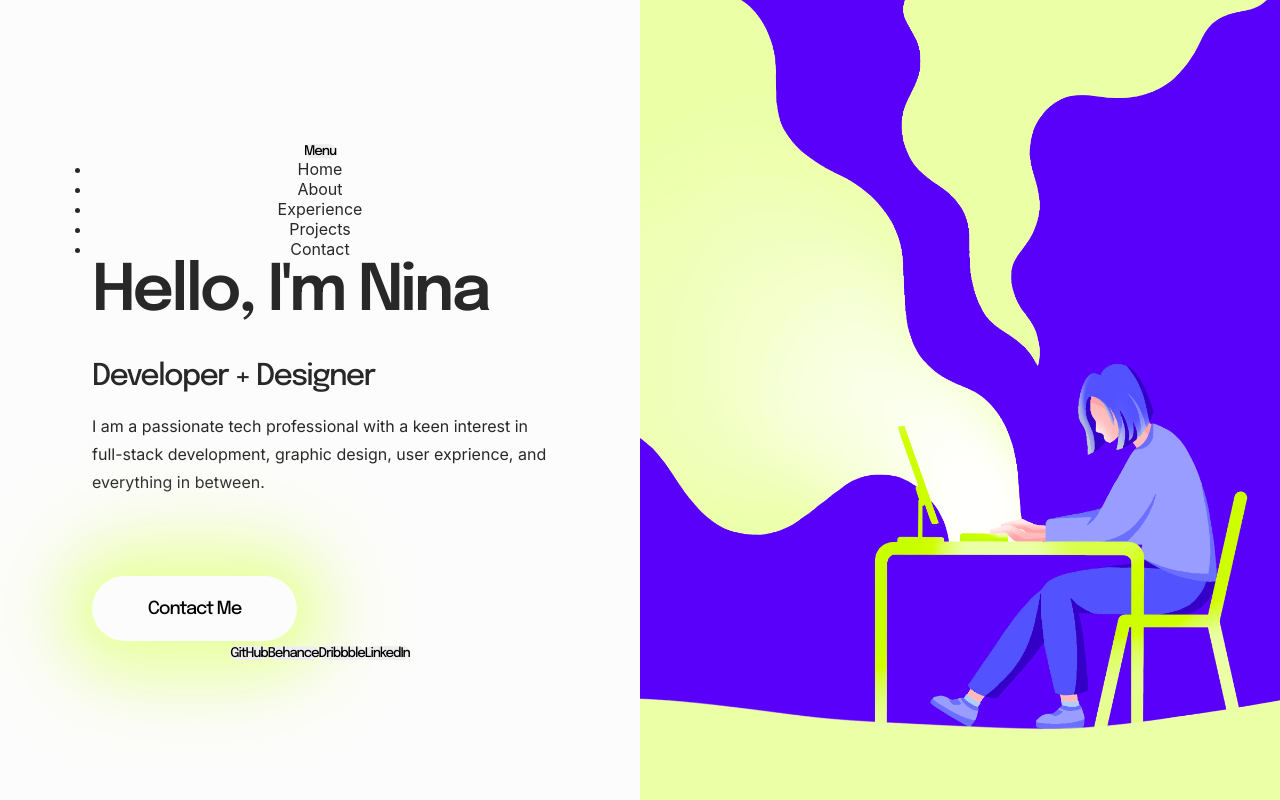
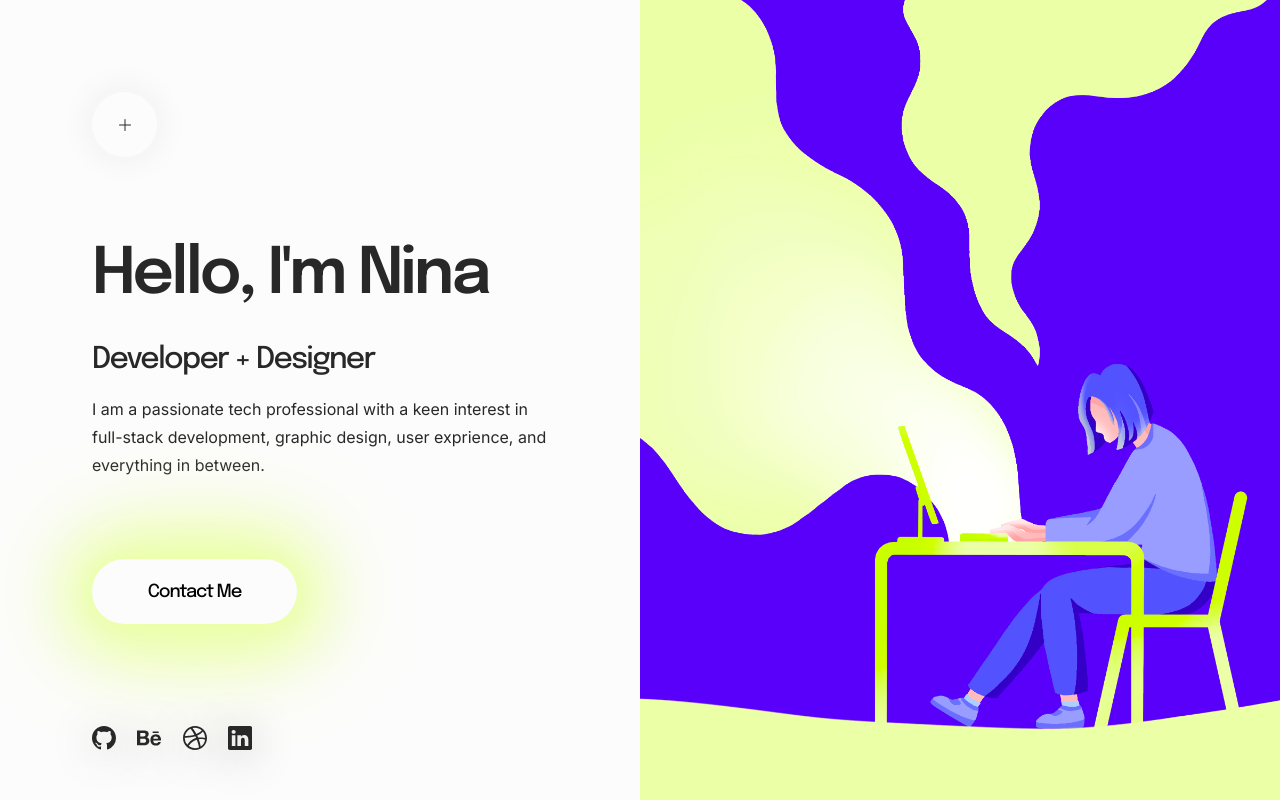
Before and after one commit to ninaespiritu/Nina-Espiritu, a React (Create React App) app: page / in a window 1280 px wide. Shown: the top 800 px of the page. Built offline with nearby package versions, Linux system fonts and the light colour scheme.

Commit message:
Add style to Socials and Navbar

```diff
--- a/src/App.css
+++ b/src/App.css
@@ -37,6 +37,10 @@
   margin: 0;
   padding: 0;
   box-sizing: border-box;
+}
+
+html {
+  scroll-behavior: smooth;
 }
 
 h1, h2, h3, h4 {
--- a/src/components/Navbar.js
+++ b/src/components/Navbar.js
@@ -1,5 +1,6 @@
+import "../styles/Navbar.css";
 import { useState } from "react";
-import "../styles/Navbar.css";
+import { BsPlusLg } from "react-icons/bs";
 
 const Navbar = () => {
 	const [click, setClick] = useState(false);
@@ -7,27 +8,28 @@ const Navbar = () => {
 	const handleClick = () => setClick(!click);
 
 	return (
-		<nav>
-			<div onClick={handleClick}>
-				{click ? <button>Close</button> : <button>Menu</button>}
-			</div>
+		<nav className={click ? "navbar active" : "navbar"} onClick={handleClick}>
 
-			<ul>
-				<li>
-					<a href="#home">Home</a>
-				</li>
-				<li>
-					<a href="#about">About</a>
-				</li>
-				<li>
-					<a href="#experience">Experience</a>
-				</li>
-				<li>
-					<a href="#projects">Projects</a>
-				</li>
-				<li>
-					<a href="#contact">Contact</a>
-				</li>
+				<div className={click ? "nav-icons active" : "nav-icons"}>
+					<BsPlusLg />
+				</div>
+
+			<ul className={click ? "nav-items active" : "nav-items"}>
+				<a href="#home">
+					<li onClick={handleClick}>Home</li>
+				</a>
+				<a href="#about">
+					<li onClick={handleClick}>About</li>
+				</a>
+				<a href="#experience">
+					<li onClick={handleClick}>Experience</li>
+				</a>
+				<a href="#projects">
+					<li onClick={handleClick}>Projects</li>
+				</a>
+				<a href="#contact">
+					<li onClick={handleClick}>Contact</li>
+				</a>
 			</ul>
 		</nav>
 	);
--- a/src/components/Socials.js
+++ b/src/components/Socials.js
@@ -1,19 +1,44 @@
 import "../styles/Socials.css";
+import { BsBehance, BsDribbble, BsGithub, BsLinkedin } from "react-icons/bs";
 
 const Socials = () => {
 	return (
-		<div>
-			<a href="https://github.com/ninaespiritu" target="_blank" rel="noopener noreferrer">
-				<button>GitHub</button>
+		<div className="socials">
+			<a
+				href="https://github.com/ninaespiritu"
+				target="_blank"
+				rel="noopener noreferrer"
+			>
+				<div>
+					<BsGithub size="1.5em" />
+				</div>
 			</a>
-      <a href="https://www.behance.net/ninaespiritu" target="_blank" rel="noopener noreferrer">
-				<button>Behance</button>
+			<a
+				href="https://www.behance.net/ninaespiritu"
+				target="_blank"
+				rel="noopener noreferrer"
+			>
+				<div>
+					<BsBehance size="1.5em" />
+				</div>
 			</a>
-      <a href="https://dribbble.com/ninaespiritu" target="_blank" rel="noopener noreferrer">
-				<button>Dribbble</button>
+			<a
+				href="https://dribbble.com/ninaespiritu"
+				target="_blank"
+				rel="noopener noreferrer"
+			>
+				<div>
+					<BsDribbble size="1.5em" />
+				</div>
 			</a>
-      <a href="https://www.linkedin.com/in/nina-espiritu/" target="_blank" rel="noopener noreferrer">
-				<button>LinkedIn</button>
+			<a
+				href="https://www.linkedin.com/in/nina-espiritu/"
+				target="_blank"
+				rel="noopener noreferrer"
+			>
+				<div>
+					<BsLinkedin size="1.5em" />
+				</div>
 			</a>
 		</div>
 	);
--- a/src/styles/Intro.css
+++ b/src/styles/Intro.css
@@ -1,21 +1,21 @@
 .intro {
   position: fixed;
   z-index: 1000;
-  padding: var(--padding);
+  padding: var(--padding) var(--padding) calc(var(--padding) / 2) var(--padding);
   min-height: 100%;
   width: 50%;
   display: flex;
 	flex-direction: column;
-	justify-content: center;
+	justify-content: space-between;
 	text-align: center;
   background-color: var(--white);
 }
 
 .intro-info {
+  margin: 150px 0 0;
   display: flex;
   flex-direction: column;
   text-align: left;
-
 }
 
 .intro-info h1 {
--- a/src/styles/Navbar.css
+++ b/src/styles/Navbar.css
@@ -0,0 +1,80 @@
+.navbar {
+  position: fixed;
+  padding: 10px;
+  height: var(--button-big-height);
+  display: flex;
+  /* justify-content: space-between; */
+  align-items: center;
+  width: var(--button-big-height);
+  flex-direction: row;
+  border-radius: var(--button-big-height);
+  background-color: var(--white);
+  box-shadow: 0 0px 36px rgba(40, 40, 40, 0.075);
+  transition: all 0.25s;
+}
+
+.navbar.active {
+  width: 420px;
+}
+
+.nav-icons {
+  position: absolute;
+  height: 45px;
+  width: 45px;
+  display: flex;
+  justify-content: center;
+  align-items: center;
+  border-radius: 100%;
+  background-color: var(--white);
+  color: var(--black);
+  cursor: pointer;
+  animation: spin 5s infinite ease-out;
+  transition: all 0.25s;
+}
+
+.nav-icons:hover {
+  background-color: var(--neon-green);
+  scale: 1.15;
+}
+
+.nav-icons.active {
+  background-color: var(--black);
+  color: var(--white);
+  animation: none;
+  transform: rotate(45deg);
+}
+
+@keyframes spin {
+  0% {
+    transform: rotate(0deg);
+  }
+  80% {
+    transform: rotate(0deg);
+  }
+  100% {
+    transform: rotate(360deg);
+  }
+}
+
+.nav-items {
+  margin: 0 15px 0 65px;
+  width: 100%;
+  display: flex;
+  flex-direction: row;
+  justify-content: space-between;
+  font-family: var(--font-display);
+  font-size: 14px;
+  font-weight: 500;
+  letter-spacing: -0.75px;
+  line-height: var( --font-body-height);
+  list-style: none;
+  color: var(--white);
+  opacity: 0;
+  transition: all 0.15s ease-out;
+}
+
+.nav-items.active {
+  color: var(--black);
+  opacity: 1;
+  transition: all 0.45s ease-out;
+}
--- a/src/styles/Socials.css
+++ b/src/styles/Socials.css
@@ -0,0 +1,22 @@
+.socials {
+  width: 160px;
+  display: flex;
+  flex-direction: row;
+  justify-content: space-between;
+  align-items: center;
+}
+
+.socials div {
+  height: auto;
+  width: auto;
+	filter: drop-shadow(0px 5px 20px rgba(0, 0, 0, 0.3));
+  color: var(--black);
+	will-change: transform;
+	transition: all 0.4s;
+}
+
+.socials div:hover {
+	color: var(--purple);
+	transform: translateY(-2.5px);
+  transition: all 0.2s;
+}
```
